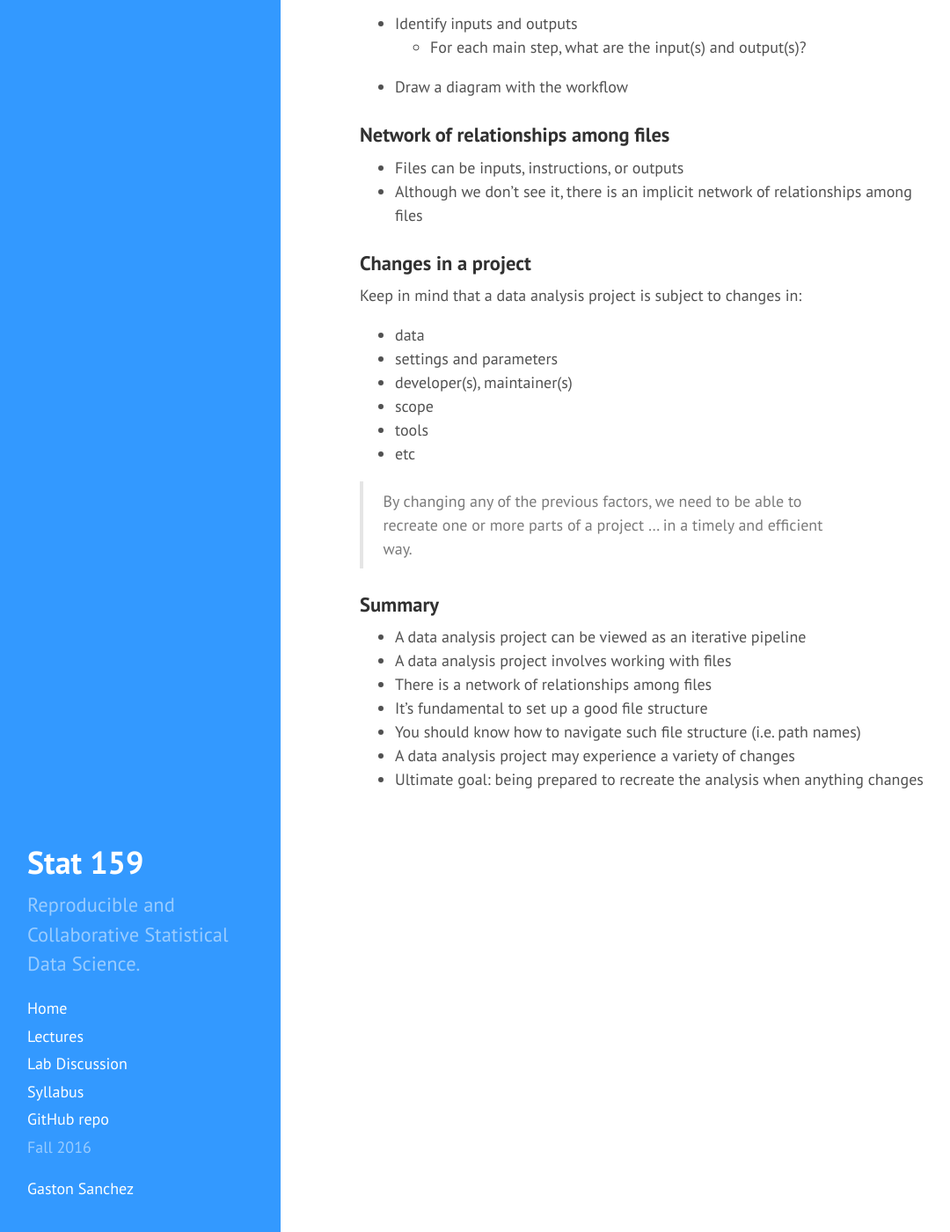
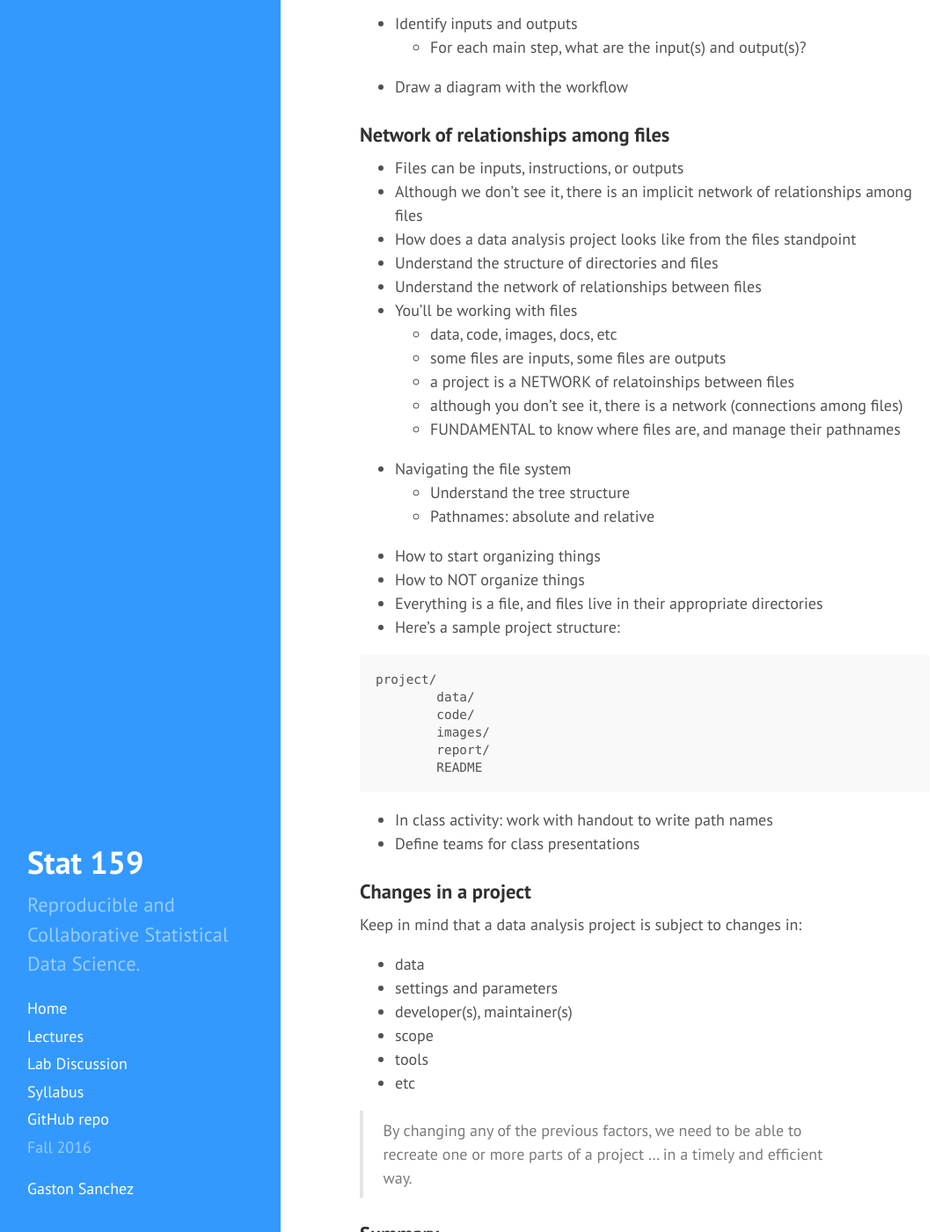
Before and after one commit to gastonstat/relic-stat159, a Jekyll site: the page built from lectures/01-introduction.md, in a window 1280 px wide and 1400 px high, scrolled down 1762 px. Shown: the whole window at 88% size, without its empty margins (5-1085 px from the left). Built offline with Jekyll 4.4.1, drawn with Linux system fonts in a browser that asks for light colours; nearby versions of some CDN libraries.

Commit message:
lectures: redefine lectures for week 1, intro and typical way of doing things

````diff
--- a/lectures/01-introduction.md
+++ b/lectures/01-introduction.md
@@ -77,6 +77,34 @@ with 3 columns and 12 rows:
 - Files can be inputs, instructions, or outputs
 - Although we don't see it, there is an implicit network of
 relationships among files
+- How does a data analysis project looks like from the files standpoint
+- Understand the structure of directories and files
+- Understand the network of relationships between files
+- You'll be working with files
+	- data, code, images, docs, etc
+	- some files are inputs, some files are outputs
+	- a project is a NETWORK of relatoinships between files
+	- although you don't see it, there is a network (connections among files)
+	- FUNDAMENTAL to know where files are, and manage their pathnames
+- Navigating the file system
+	- Understand the tree structure
+	- Pathnames: absolute and relative
+- How to start organizing things
+- How to NOT organize things
+- Everything is a file, and files live in their appropriate directories
+- Here's a sample project structure:
+
+```
+project/
+	data/
+	code/
+	images/
+	report/
+	README
+```
+
+- In class activity: work with handout to write path names
+- Define teams for class presentations
 
 
 ### Changes in a project
````
Also changed, not shown: lectures/02-typical-work-style.md (added, +50 -0 lines), lectures/index.md (+2 -2 lines).
